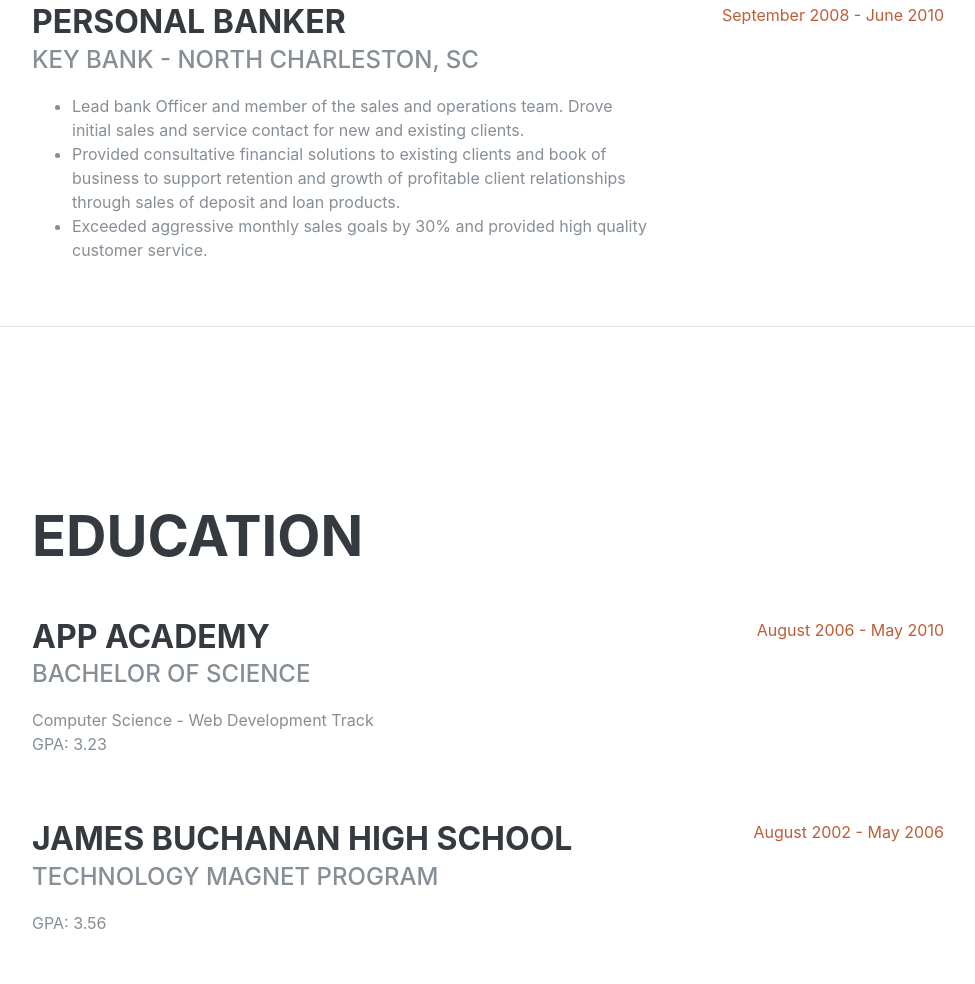
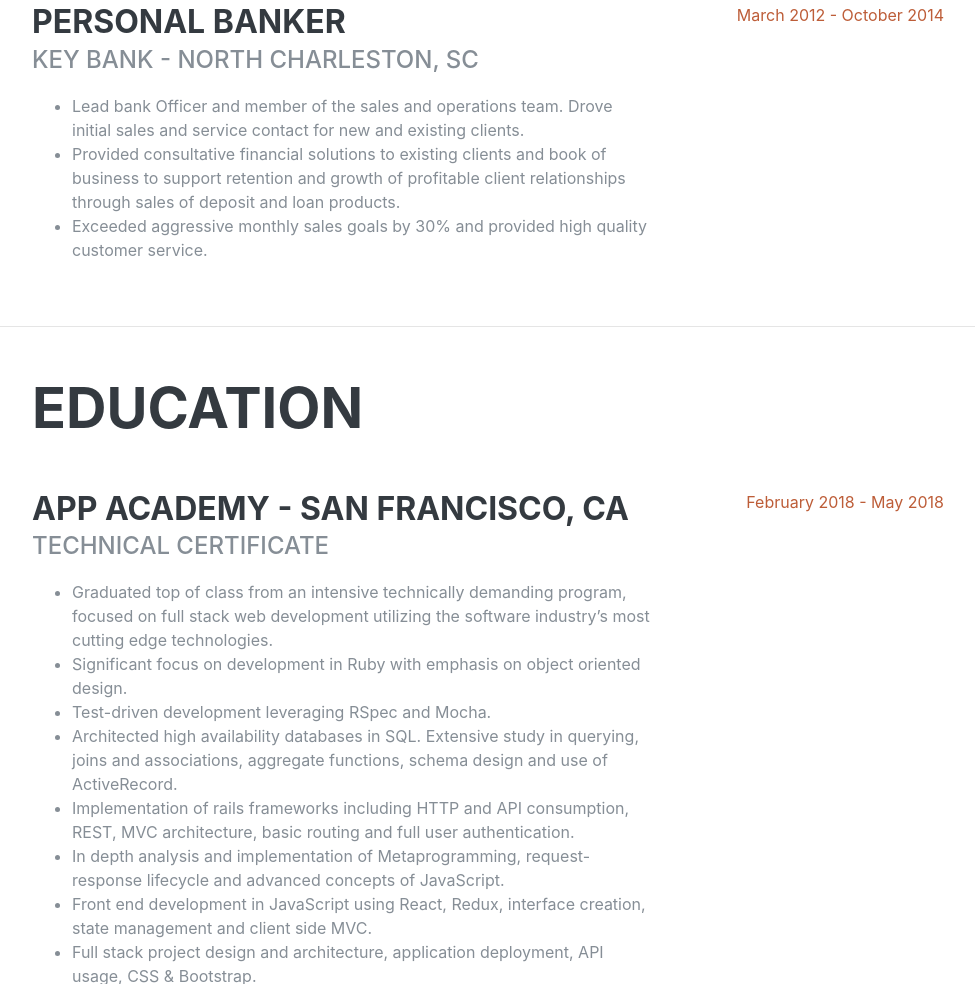
Before and after one commit to cr-gonzalez/new-portfolio, a website: page public/index.html in a window 1280 px wide. Shown: the part 1816-2800 px from the top of the page, without its empty margins (288-1263 px from the left). Drawn offline with Linux system fonts and the light colour scheme; a web font is replaced by a local one.

Commit message:
experience and education added

```diff
--- a/public/index.html
+++ b/public/index.html
@@ -130,7 +130,7 @@
               </ul>
             </div>
             <div class="resume-date text-md-right">
-              <span class="text-primary">July 2010 - December 2011</span>
+              <span class="text-primary">March 2012 - October 2014</span>
             </div>
           </div>
 
@@ -145,7 +145,7 @@
               </ul>
             </div>
             <div class="resume-date text-md-right">
-              <span class="text-primary">September 2008 - June 2010</span>
+              <span class="text-primary">March 2012 - October 2014</span>
             </div>
           </div>
 
@@ -161,24 +161,34 @@
 
           <div class="resume-item d-flex flex-column flex-md-row mb-5">
             <div class="resume-content mr-auto">
-              <h3 class="mb-0">App Academy</h3>
-              <div class="subheading mb-3">Bachelor of Science</div>
-              <div>Computer Science - Web Development Track</div>
-              <p>GPA: 3.23</p>
+              <h3 class="mb-0">App Academy - San Francisco, CA</h3>
+              <div class="subheading mb-3">Technical Certificate</div>
+              <ul>
+                <li>Graduated top of class from an intensive technically demanding program, focused on full stack web development utilizing the software industry’s most cutting edge technologies.</li>
+                <li>Significant focus on development in Ruby with emphasis on object oriented design.</li>
+                <li>Test-driven development leveraging RSpec and Mocha.</li>
+                <li>Architected high availability databases in SQL. Extensive study in querying, joins and associations, aggregate functions, schema design and use of ActiveRecord. </li>
+                <li>Implementation of rails frameworks including HTTP and API consumption, REST, MVC architecture, basic routing and full user authentication. </li>
+                <li>In depth analysis and implementation of Metaprogramming, request- response lifecycle and advanced concepts of JavaScript.</li>
+                <li>Front end development in JavaScript using React, Redux, interface creation, state management and client side MVC.</li>
+                <li>Full stack project design and architecture, application deployment, API usage, CSS & Bootstrap. </li>
+                <li>Cloud asset management</li>
+                <li>Algorithms, binary search trees, AVL trees and deep exploration of data structures.</li>
+              </ul>
             </div>
             <div class="resume-date text-md-right">
-              <span class="text-primary">August 2006 - May 2010</span>
+              <span class="text-primary">February 2018 - May 2018</span>
             </div>
           </div>
 
           <div class="resume-item d-flex flex-column flex-md-row">
             <div class="resume-content mr-auto">
-              <h3 class="mb-0">James Buchanan High School</h3>
-              <div class="subheading mb-3">Technology Magnet Program</div>
+              <h3 class="mb-0">Code Fellows - Seattle, WA</h3>
+              <div class="subheading mb-3">Technical Certificate</div>
               <p>GPA: 3.56</p>
             </div>
             <div class="resume-date text-md-right">
-              <span class="text-primary">August 2002 - May 2006</span>
+              <span class="text-primary">April 2016 - October 2016</span>
             </div>
           </div>
 
@@ -261,7 +271,7 @@
 
       <hr class="m-0">
 
-      <section class="resume-section p-3 p-lg-5 d-flex flex-column" id="awards">
+      <section class="resume-section p-3 p-lg-5 d-flex flex-column" id="projects">
         <div class="my-auto">
           <h2 class="mb-5">Awards &amp; Certifications</h2>
           <ul class="fa-ul mb-0">
```
